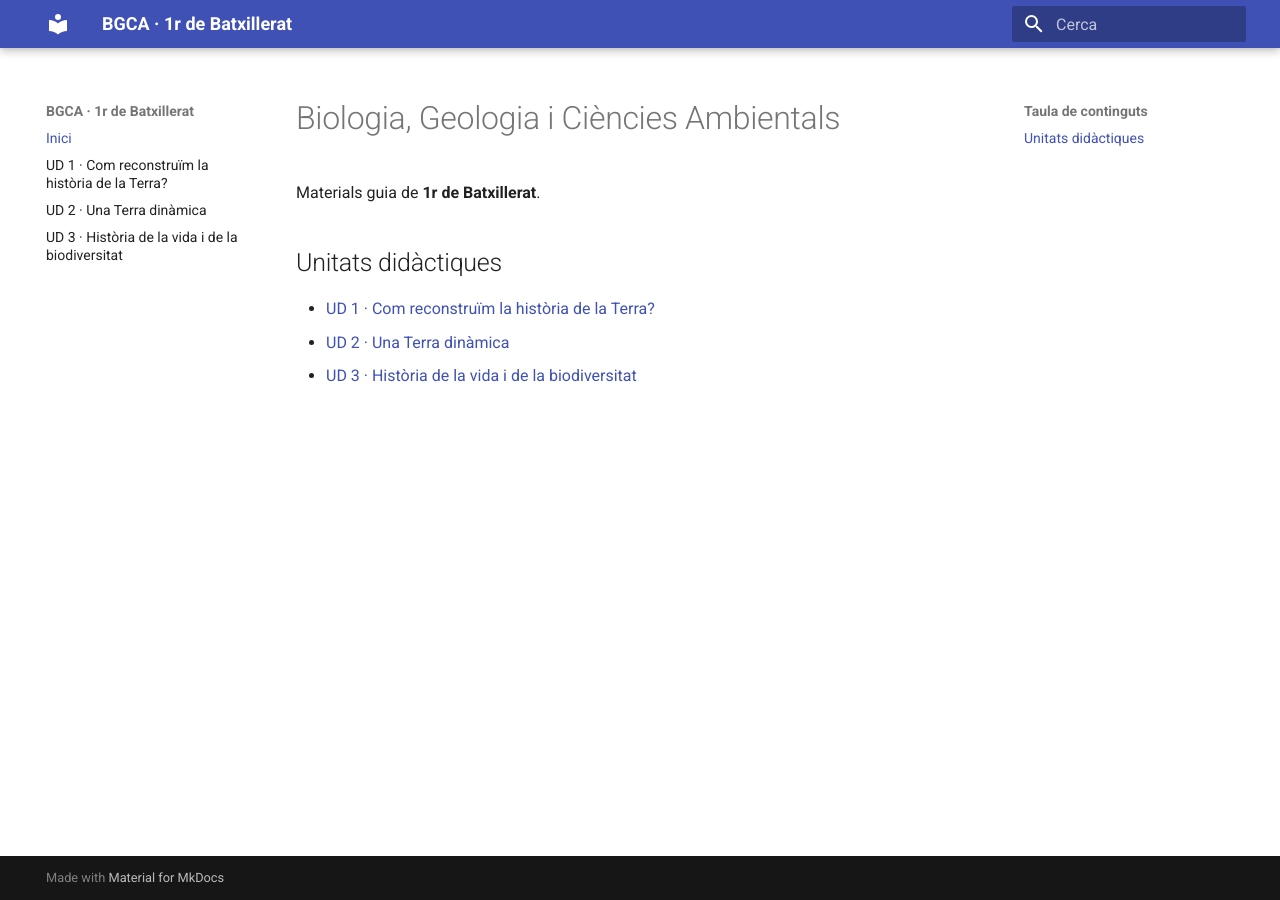
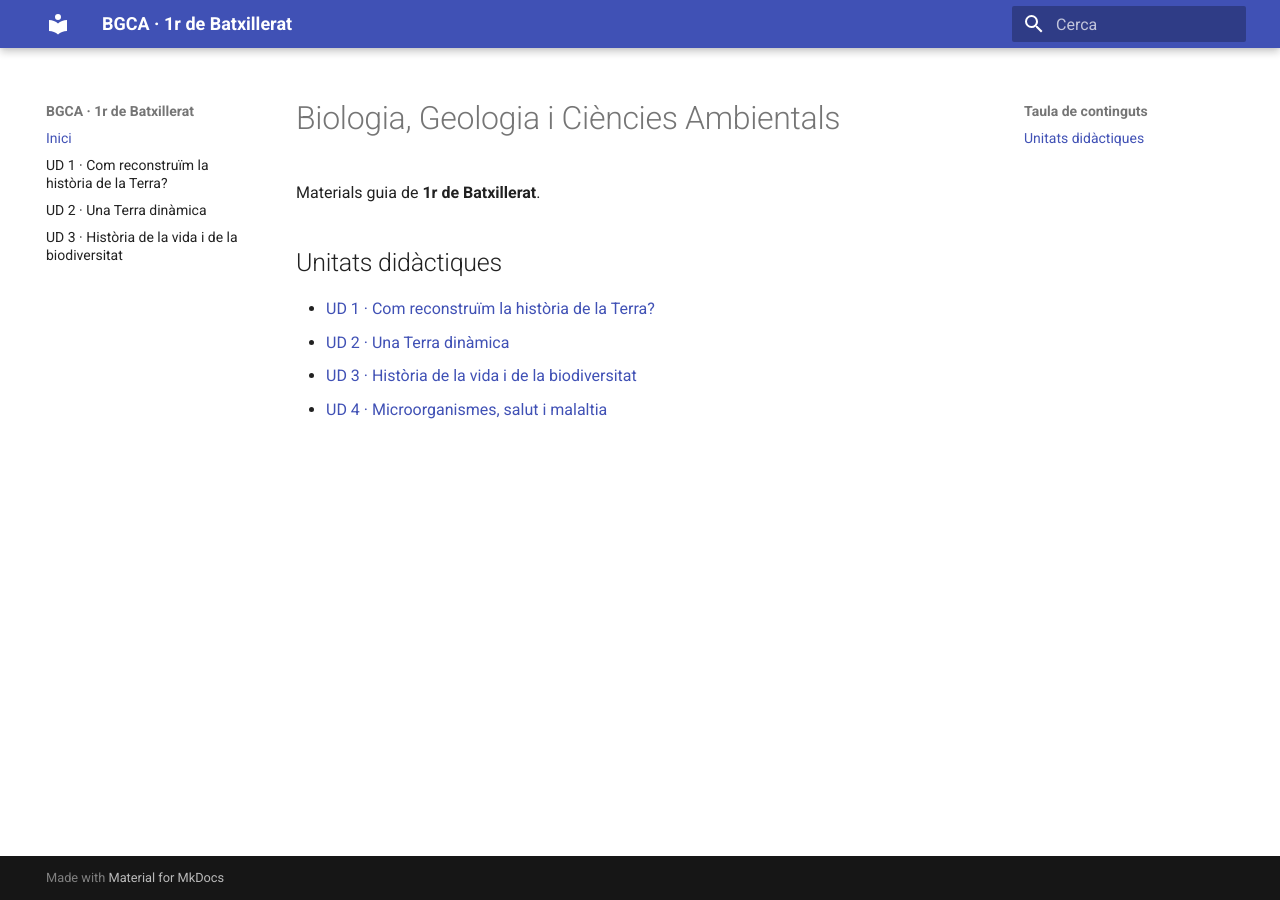
Before and after one commit to saloma-ui/BGCA, an MkDocs documentation site: the page built from docs/index.md, in a window 1280 px wide. Built offline with MkDocs 1.6.1 and Material for MkDocs 9.7.7, drawn with Linux system fonts in a browser that asks for light colours.

Commit message:
Update index.md

```diff
--- a/docs/index.md
+++ b/docs/index.md
@@ -7,3 +7,4 @@ Materials guia de **1r de Batxillerat**.
 - [UD 1 · Com reconstruïm la història de la Terra?](ud01/ud01.md)
 - [UD 2 · Una Terra dinàmica](ud02/ud02.md)
 - [UD 3 · Història de la vida i de la biodiversitat](ud03/ud03.md)
+- [UD 4 · Microorganismes, salut i malaltia](ud04/ud04.md)
```
